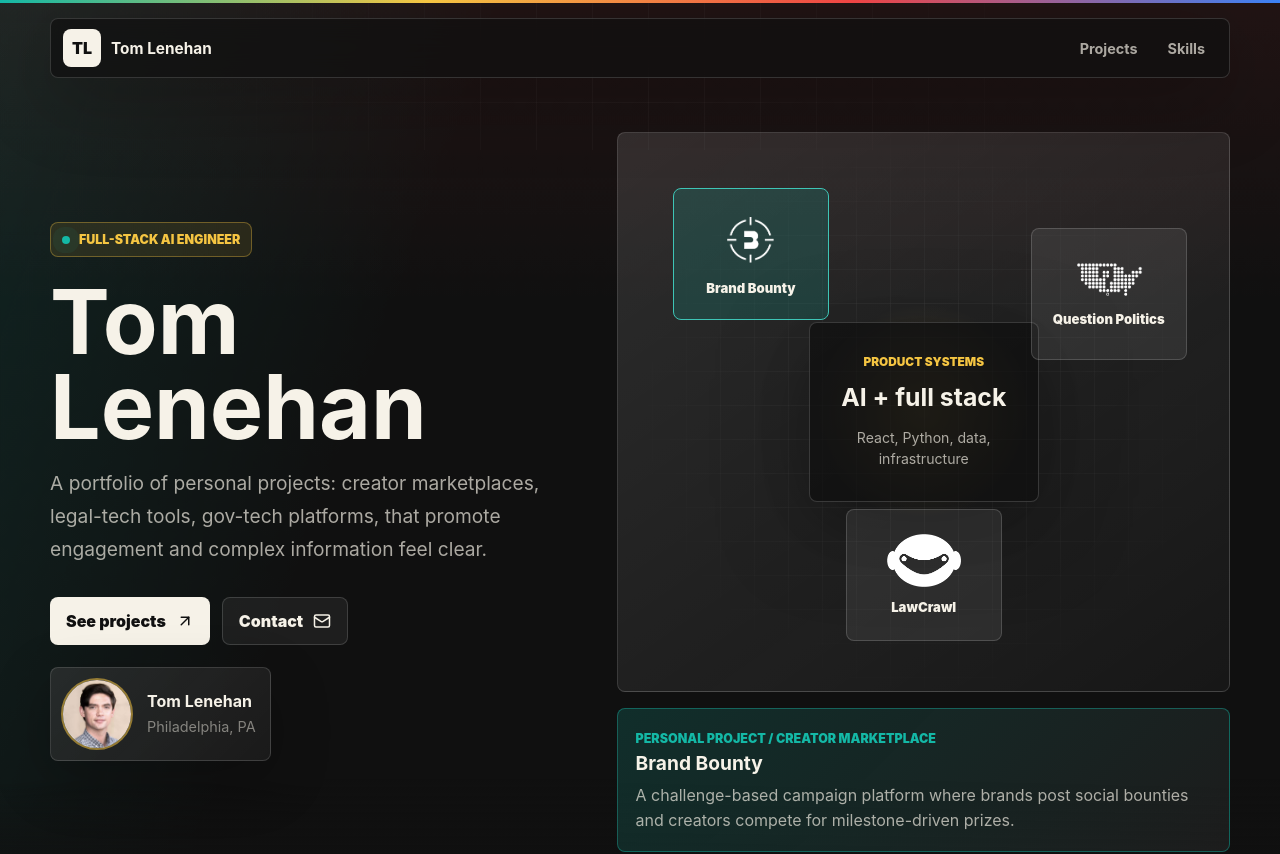
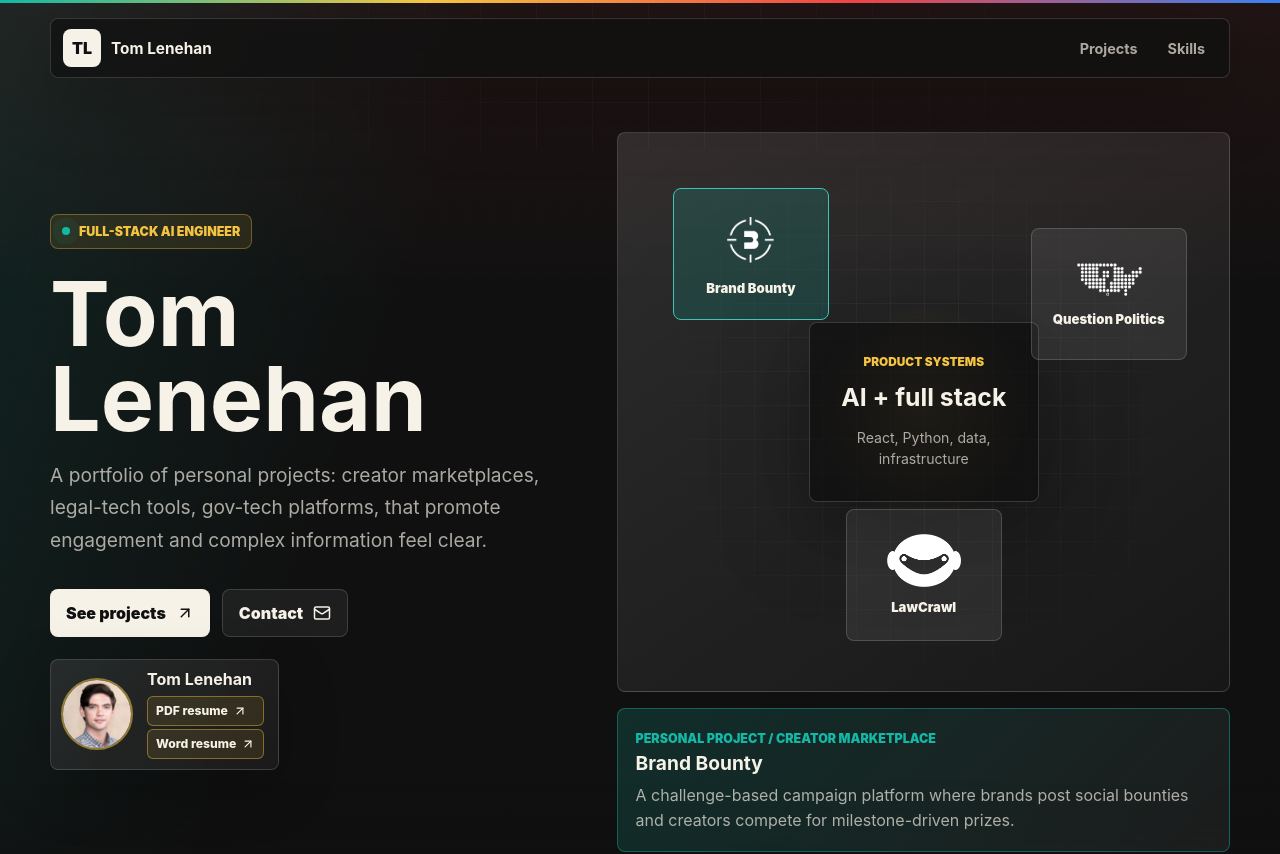
Before and after one commit to tomlenehan/portfolio, a React (Vite) app: page / in a window 1280 px wide. Shown: the top 854 px of the page. Built offline with nearby package versions, Linux system fonts and the light colour scheme.

Commit message:
Copy changes

```diff
--- a/src/App.jsx
+++ b/src/App.jsx
@@ -348,8 +348,24 @@ function App() {
                 <img src="/assets/profile/tom-headshot.jpg" alt="Tom Lenehan headshot" />
                 <div>
                   <strong>Tom Lenehan</strong>
-                  <span></span>
-                  <small>Philadelphia, PA</small>
+                  <div className="profile-card__links" aria-label="Tom Lenehan resume formats">
+                    <a
+                      href="https://drive.google.com/file/d/1K3qrQ215rZhv-ROG6di7RDk61oP47e81/view?usp=sharing"
+                      target="_blank"
+                      rel="noreferrer"
+                    >
+                      PDF resume
+                      <ArrowUpRight aria-hidden="true" />
+                    </a>
+                    <a
+                      href="https://docs.google.com/document/d/1B-ksrPfLnihlmnRackChGDFTy4q1pGic/edit?usp=sharing&ouid=103197416881740540417&rtpof=true&sd=true"
+                      target="_blank"
+                      rel="noreferrer"
+                    >
+                      Word resume
+                      <ArrowUpRight aria-hidden="true" />
+                    </a>
+                  </div>
                 </div>
               </div>
             </motion.div>
@@ -403,15 +419,16 @@ function App() {
                 <span className="eyebrow">Operating Style</span>
                 <h2>End-to-end product development.</h2>
                 <p>
-                  I build across the model layer, database, API, and interface, turning ambiguous
-                  product requirements into reliable software people can use.
+                  I build across the model layer, database, API, and interface. I communicate
+                  clearly with clients, product teams, and developers, translating priorities and
+                  tradeoffs into reliable software people can use.
                 </p>
               </div>
               <div className="system-tiles" aria-label="Operating strengths">
                 <span><Workflow /> Agentic workflows</span>
                 <span><ShieldCheck /> Evaluation habits</span>
-                <span><Users /> User feedback loops</span>
-                <span><Server /> Dockerized delivery</span>
+                <span><Users /> Teamwork</span>
+                <span><Server /> Delivery</span>
               </div>
             </div>
           </Parallax>
--- a/src/styles.css
+++ b/src/styles.css
@@ -278,15 +278,40 @@ img {
   line-height: 1.2;
 }
 
-.profile-card span,
-.profile-card small {
-  color: var(--muted);
-  font-size: 0.9rem;
-  line-height: 1.35;
+.profile-card__links {
+  display: flex;
+  flex-wrap: wrap;
+  gap: 7px;
+  margin-top: 4px;
 }
 
-.profile-card small {
-  color: var(--quiet);
+.profile-card__links a {
+  display: inline-flex;
+  min-height: 30px;
+  align-items: center;
+  gap: 5px;
+  border: 1px solid rgba(245, 197, 66, 0.42);
+  border-radius: 6px;
+  background: rgba(245, 197, 66, 0.1);
+  color: var(--text);
+  font-size: 0.76rem;
+  font-weight: 800;
+  line-height: 1;
+  padding: 7px 8px;
+  transition: background 180ms ease, border-color 180ms ease, transform 180ms ease;
+}
+
+.profile-card__links a svg {
+  width: 14px;
+  height: 14px;
+}
+
+.profile-card__links a:hover,
+.profile-card__links a:focus-visible {
+  border-color: var(--gold);
+  background: rgba(245, 197, 66, 0.2);
+  outline: none;
+  transform: translateY(-1px);
 }
 
 .button {
```
Also changed, not shown: 2 other files (tests, documents, lock files or other folders).
